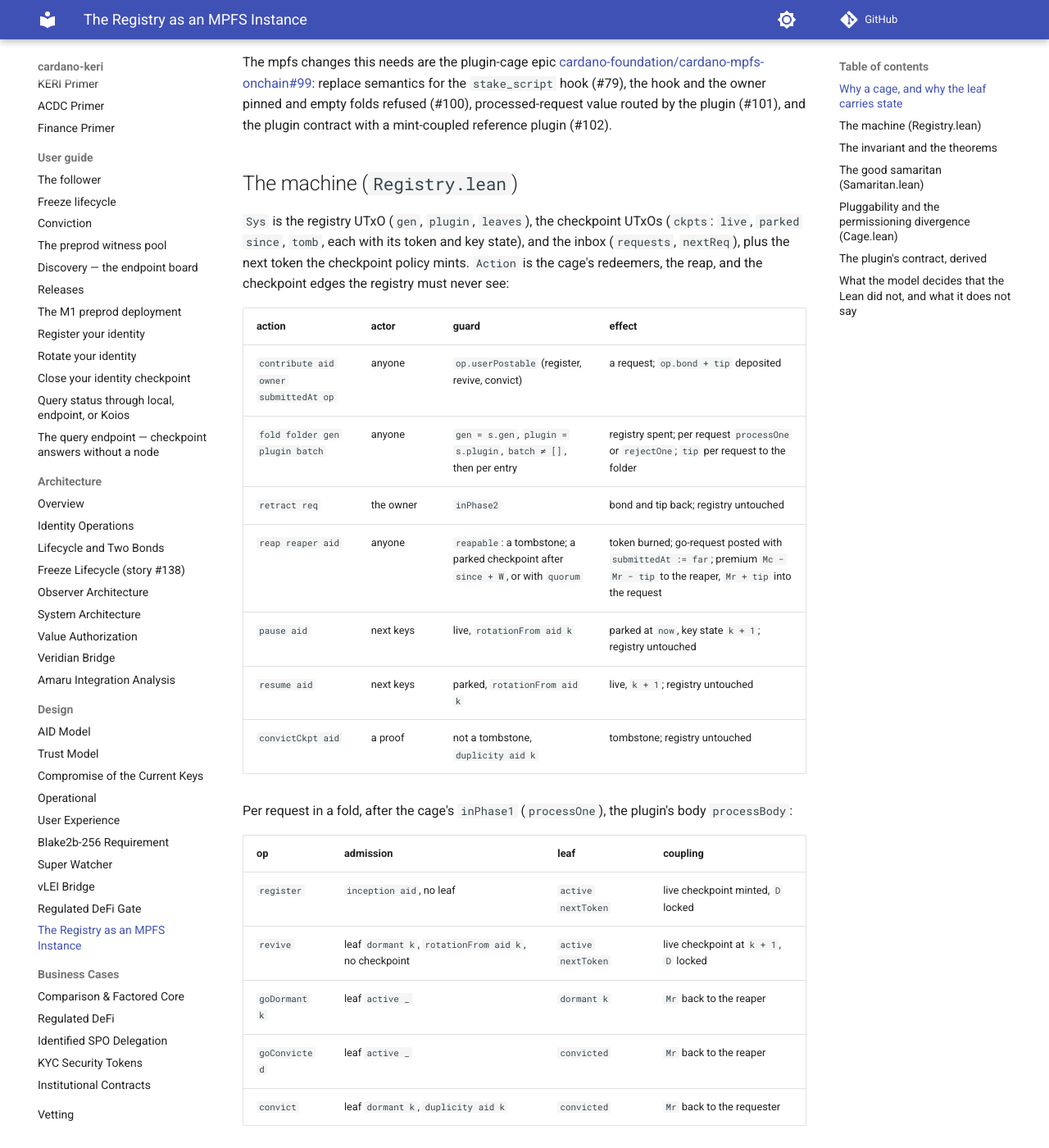
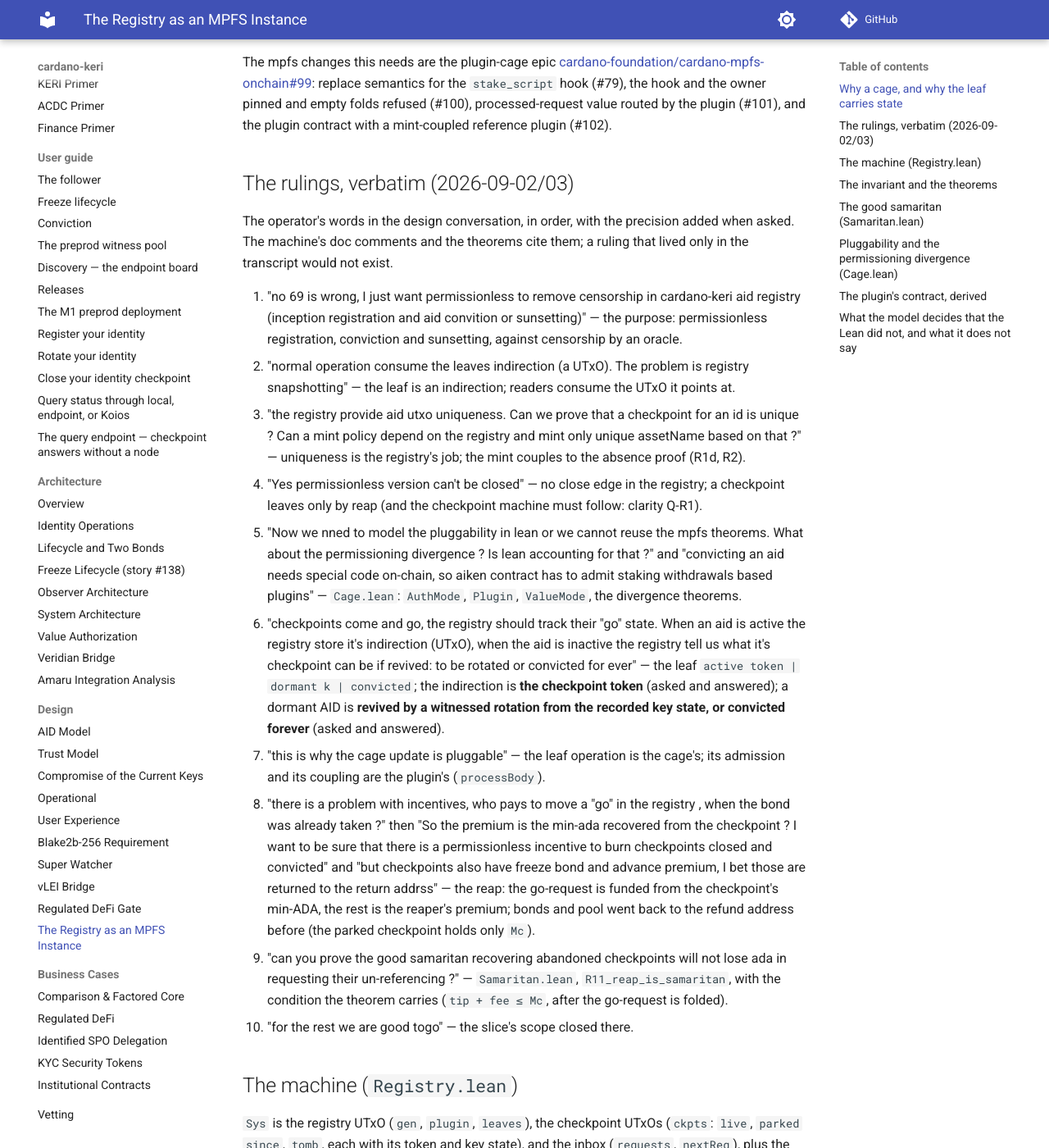
Before and after one commit to lambdasistemi/cardano-keri, an MkDocs documentation site: the page built from docs/design/registry-as-mpfs.md, in a window 1280 px wide and 1400 px high, scrolled down 935 px. Shown: the whole window at 82% size. Built offline with MkDocs 1.6.1 and Material for MkDocs 9.7.7, drawn with Linux system fonts in a browser that asks for light colours; comment, search, counter and statistics services are not loaded.

Commit message:
docs(registry): the rulings verbatim in the design note; the open questions carry the constraint and the attack

```diff
--- a/docs/design/registry-as-mpfs.md
+++ b/docs/design/registry-as-mpfs.md
@@ -41,6 +41,56 @@ replace semantics for the `stake_script` hook (#79), the hook and the owner
 pinned and empty folds refused (#100), processed-request value routed by the
 plugin (#101), and the plugin contract with a mint-coupled reference plugin
 (#102).
+
+## The rulings, verbatim (2026-09-02/03)
+
+The operator's words in the design conversation, in order, with the precision
+added when asked. The machine's doc comments and the theorems cite them; a
+ruling that lived only in the transcript would not exist.
+
+1. "no 69 is wrong, I just want permissionless to remove censorship in
+   cardano-keri aid registry (inception registration and aid convition or
+   sunsetting)" — the purpose: permissionless registration, conviction and
+   sunsetting, against censorship by an oracle.
+2. "normal operation consume the leaves indirection (a UTxO). The problem is
+   registry snapshotting" — the leaf is an indirection; readers consume the
+   UTxO it points at.
+3. "the registry provide aid utxo uniqueness. Can we prove that a checkpoint
+   for an id is unique ? Can a mint policy depend on the registry and mint
+   only unique assetName based on that ?" — uniqueness is the registry's
+   job; the mint couples to the absence proof (R1d, R2).
+4. "Yes permissionless version can't be closed" — no close edge in the
+   registry; a checkpoint leaves only by reap (and the checkpoint machine
+   must follow: clarity Q-R1).
+5. "Now we nned to model the pluggability in lean or we cannot reuse the
+   mpfs theorems. What about the permissioning divergence ? Is lean
+   accounting for that ?" and "convicting an aid needs special code on-chain,
+   so aiken contract has to admit staking withdrawals based plugins" —
+   `Cage.lean`: `AuthMode`, `Plugin`, `ValueMode`, the divergence theorems.
+6. "checkpoints come and go, the registry should track their "go" state.
+   When an aid is active the registry store it's indirection (UTxO), when
+   the aid is inactive the registry tell us what it's checkpoint can be if
+   revived: to be rotated or convicted for ever" — the leaf
+   `active token | dormant k | convicted`; the indirection is **the
+   checkpoint token** (asked and answered); a dormant AID is **revived by a
+   witnessed rotation from the recorded key state, or convicted forever**
+   (asked and answered).
+7. "this is why the cage update is pluggable" — the leaf operation is the
+   cage's; its admission and its coupling are the plugin's (`processBody`).
+8. "there is a problem with incentives, who pays to move a "go" in the
+   registry , when the bond was already taken ?" then "So the premium is the
+   min-ada recovered from the checkpoint ? I want to be sure that there is a
+   permissionless incentive to burn checkpoints closed and convicted" and
+   "but checkpoints also have freeze bond and advance premium, I bet those
+   are returned to the return addrss" — the reap: the go-request is funded
+   from the checkpoint's min-ADA, the rest is the reaper's premium; bonds
+   and pool went back to the refund address before (the parked checkpoint
+   holds only `Mc`).
+9. "can you prove the good samaritan recovering abandoned checkpoints will
+   not lose ada in requesting their un-referencing ?" — `Samaritan.lean`,
+   `R11_reap_is_samaritan`, with the condition the theorem carries
+   (`tip + fee ≤ Mc`, after the go-request is folded).
+10. "for the rest we are good togo" — the slice's scope closed there.
 
 ## The machine (`Registry.lean`)
 
```
Also changed, not shown: simulator/REGISTRY-LEAN-CLARITY.md (+7 -3 lines).
